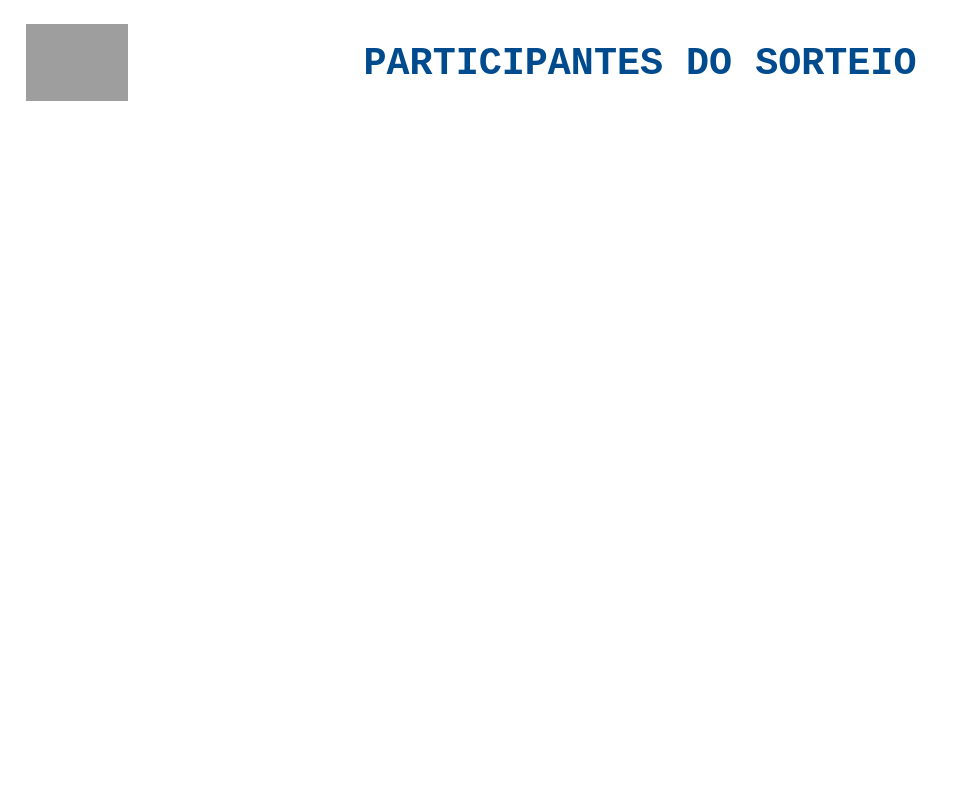
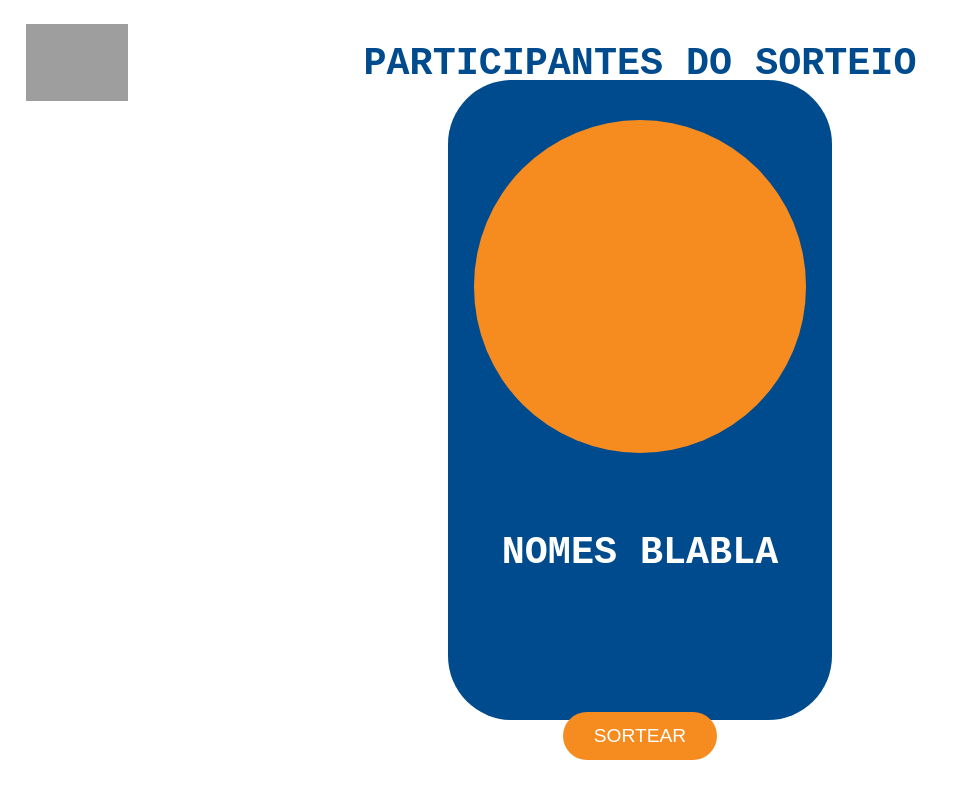
Before and after one commit to BryamSenac/fotos_front_apresentation, a website with bundled scripts: page index.html in a window 1280 px wide. Shown: the whole page, without its empty margins (0-953 px from the left). Built offline with nearby package versions, Linux system fonts and the light colour scheme; no server answers; grey boxes are pictures that could not be loaded.

Commit message:
att sorteio

```diff
--- a/index.html
+++ b/index.html
@@ -13,9 +13,12 @@
     <img id="logo-senac"
         src="https://th.bing.com/th/id/R.626e6f667294475d22b50f3c2d4b3bf1?rik=WlNGG%2bTdg8H1tA&pid=ImgRaw&r=0">
     <h1>PARTICIPANTES DO SORTEIO</h1>
-    <div id="gallery">
-
+    <div id="gallery"></div>
+    <div id="sorteado">
+        <div class="img-sorteado"></div>
+        <h6>NOMES BLABLA</h6>
     </div>
+    <button id="btn_sortear" onclick="loadRandomImage()">SORTEAR</button>
 </body>
 
 </html>
--- a/index.js
+++ b/index.js
@@ -35,7 +35,13 @@ async function loadImages() {
             container.className = 'image-container'; // Classe para estilização
 
             let top = Math.floor(Math.random() * 100);
+            while (top < 15|| top > 70) {
+                top = rotateGenerator();
+            }
             let left = Math.floor(Math.random() * 100);
+            while (left < 5 || left > 85) {
+                left = rotateGenerator();
+            }
             let rotate = rotateGenerator();
             while (rotate < -35 || rotate > 35) {
                 rotate = rotateGenerator();
@@ -72,6 +78,48 @@ function rotateGenerator() {
     return r;
 }
 
+async function loadRandomImage() {
+    try {
+        const listRef = ref(storage, 'images/');
+        const res = await listAll(listRef);
+
+        if (res.items.length === 0) {
+            console.error('Nenhuma imagem encontrada.');
+            return;
+        }
+
+        // Seleciona um item aleatório da lista
+        const randomIndex = Math.floor(Math.random() * res.items.length);
+        const randomItemRef = res.items[randomIndex];
+
+        // Pega a URL e metadados da imagem aleatória
+        const url = await getDownloadURL(randomItemRef);
+        const metadata = await getMetadata(randomItemRef);
+
+        const names = metadata.customMetadata && metadata.customMetadata.names ? metadata.customMetadata.names : 'N/A';
+
+        const sorteado = document.getElementById('sorteado');
+        sorteado.innerHTML = ''; // Limpar a galeria antes de adicionar a nova imagem
+
+        const container = document.createElement('div'); // Contêiner para imagem e nome
+        container.className = 'image-sorteado'; // Classe para estilização
+
+        const img = document.createElement('img');
+        img.src = url;
+        img.alt = names; // Adicionar texto alternativo
+
+        const nameDiv = document.createElement('h6');
+        nameDiv.textContent = names; // Adiciona o nome da imagem
+
+        container.appendChild(img);
+        sorteado.appendChild(container);
+        sorteado.appendChild(nameDiv);
+
+    } catch (error) {
+        console.error('Erro ao carregar imagem aleatória:', error);
+    }
+}
+
 document.addEventListener('DOMContentLoaded', function () {
     loadImages();
 });
--- a/styles.css
+++ b/styles.css
@@ -44,3 +44,50 @@ h1{
     text-align: center;
     border-bottom: 2px solid #F68B1F;
 }
+#btn_sortear{
+    position: absolute;
+    bottom: 5vh;
+    width: 12vw;
+    height: 6vh;
+    left: 44vw;
+    border: none;
+    background-color: #F68B1F;
+    color: white;
+    font-size: 1.5vw;
+    border-radius: 50px;
+    transition: all 0.2s ease-in-out;
+}
+#btn_sortear:hover{
+    width: 14vw;
+    height: 8vh;
+    left: 43vw;
+    bottom: 4vh;
+    font-size: 2vw;
+}
+#sorteado{
+    position: absolute;
+    top: 10vh;
+    left: 35vw;
+    width: 30vw;
+    height: 80vh;
+    border-radius: 5vw;
+    background-color: #004B8D;
+}
+.img-sorteado{
+    position: absolute;
+    top: 5vh;
+    left: 2vw;
+    width: 26vw;
+    height: 26vw;
+    border-radius: 50%;
+    background-color: #F68B1F;
+}
+#sorteado h6{
+    position: absolute;
+    bottom: 7vh;
+    width: 100%;
+    text-align: center;
+    font-size: 3vw;
+    font-family: 'Courier New', Courier, monospace;
+    color: white;
+}
```
